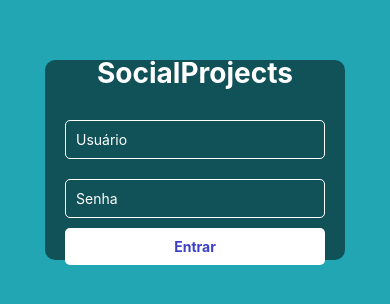
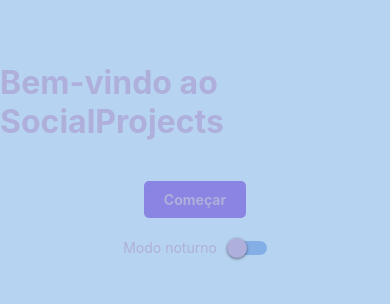
Before and after one commit to ParagonVirtuoso/SocialProjects, a React Native app: screen /Welcome in a window 390 px wide. Shown: the part 262-566 px from the top of the page. Built offline with nearby package versions, Linux system fonts and the light colour scheme.

Commit message:
feat: implementa modo noturno e animação de transição na tela de bem-vindo

```diff
--- a/App.tsx
+++ b/App.tsx
@@ -1,9 +1,12 @@
 import React from 'react';
-import {View, StyleSheet} from 'react-native';
+import {View, StyleSheet, StatusBar, SafeAreaView} from 'react-native';
 import {NavigationContainer} from '@react-navigation/native';
 import {createStackNavigator} from '@react-navigation/stack';
-import PerfilUsuario, {Usuario} from './screens/perfil/PerfilUsuario';
-import Login from './screens/login/login';
+import Login from './screens/Auth/Login/login';
+import Home from './screens/Home/Home';
+import PerfilUsuario from './screens/Profile/PerfilUsuario';
+import Welcome from './screens/Welcome';
+import {ThemeProvider} from './theme/ThemeContext';
 
 const Stack = createStackNavigator();
 
@@ -15,8 +18,16 @@ const App: React.FC = () => {
   };
 
   return (
+    <ThemeProvider>
+      <StatusBar barStyle="dark-content" />
+      <SafeAreaView style={{flex: 1}}>
         <NavigationContainer>
           <Stack.Navigator>
+            <Stack.Screen
+              name="Welcome"
+              component={Welcome}
+              options={{headerShown: false}}
+            />
             <Stack.Screen
               name="Login"
               component={Login}
@@ -28,8 +39,15 @@ const App: React.FC = () => {
               options={{headerShown: false}}
               initialParams={{usuario}}
             />
+            <Stack.Screen
+              name="Home"
+              component={Home}
+              options={{headerShown: false}}
+            />
           </Stack.Navigator>
         </NavigationContainer>
+      </SafeAreaView>
+    </ThemeProvider>
   );
 };
 
--- a/screens/login/login.tsx
+++ b/screens/Auth/Login/login.tsx
@@ -37,9 +37,9 @@ const Login: React.FC = () => {
 
     innerContainerHeight.value = withTiming(0, {duration: 500});
     setTimeout(() => {
-      navigation.navigate('PerfilUsuario', {usuario});
+      navigation.navigate('Home', {usuario});
       innerContainerHeight.value = 200;
-    }, 500);
+    }, 600);
   };
 
   React.useEffect(() => {
--- /dev/null
+++ b/screens/Welcome/index.tsx
@@ -0,0 +1,133 @@
+import React, {useState, useContext} from 'react';
+import {View, Text, TouchableOpacity, StyleSheet, Switch} from 'react-native';
+import {useNavigation} from '@react-navigation/native';
+import {ThemeContext} from '../../theme/ThemeContext';
+import Animated, {
+  useSharedValue,
+  useAnimatedStyle,
+  withTiming,
+} from 'react-native-reanimated';
+
+const WelcomeScreen = () => {
+  const navigation = useNavigation();
+  const [isDarkModeEnabled, setIsDarkModeEnabled] = useState(false);
+  const {theme, toggleTheme} = useContext(ThemeContext);
+  const backgroundColor = useSharedValue(theme.colors.background);
+  const textColor = useSharedValue(theme.colors.text);
+
+  const toggleDarkMode = () => {
+    setIsDarkModeEnabled(prevState => !prevState);
+    toggleTheme();
+  };
+
+  const handleAnimation = nextColor => {
+    backgroundColor.value = withTiming(nextColor.background, {
+      duration: 300,
+    });
+    textColor.value = withTiming(nextColor.text, {duration: 300});
+  };
+
+  const handleStart = () => {
+    handleAnimation(theme.colors);
+  };
+
+  const handleEnd = () => {
+    handleAnimation(theme.colors);
+  };
+
+  const containerStyle = useAnimatedStyle(() => {
+    return {backgroundColor: backgroundColor.value};
+  });
+
+  const textStyle = useAnimatedStyle(() => {
+    return {color: textColor.value};
+  });
+  const handleNavigate = () => {
+    navigation.navigate('Login');
+  };
+
+  return (
+    <Animated.View style={[styles.container, containerStyle]}>
+      <Animated.Text style={[styles.title, textStyle]}>
+        Bem-vindo ao SocialProjects
+      </Animated.Text>
+      <View style={styles.buttonContainer}>
+        <TouchableOpacity
+          style={[styles.button, {backgroundColor: theme.colors.primary}]}
+          onPress={handleNavigate}>
+          <Text style={[styles.buttonText, {color: theme.colors.text}]}>
+            Começar
+          </Text>
+        </TouchableOpacity>
+        <View style={styles.switchContainer}>
+          <Text style={[styles.switchLabel, {color: theme.colors.text}]}>
+            Modo noturno
+          </Text>
+          <Switch
+            trackColor={{
+              false: theme.colors.secondary,
+              true: theme.colors.primary,
+            }}
+            thumbColor={
+              isDarkModeEnabled ? theme.colors.primary : theme.colors.text
+            }
+            ios_backgroundColor={theme.colors.text}
+            onValueChange={toggleDarkMode}
+            value={isDarkModeEnabled}
+            onStartShouldSetResponder={() => true}
+            onResponderGrant={handleStart}
+            onResponderRelease={handleEnd}
+          />
+        </View>
+      </View>
+    </Animated.View>
+  );
+};
+
+const styles = StyleSheet.create({
+  container: {
+    flex: 1,
+    alignItems: 'center',
+    justifyContent: 'center',
+  },
+  title: {
+    fontSize: 32,
+    fontWeight: 'bold',
+    marginBottom: 20,
+  },
+  buttonContainer: {
+    alignItems: 'center',
+    justifyContent: 'center',
+    marginTop: 20,
+  },
+  button: {
+    paddingVertical: 10,
+    paddingHorizontal: 20,
+    borderRadius: 5,
+  },
+  buttonText: {
+    fontWeight: 'bold',
+  },
+  switchContainer: {
+    flexDirection: 'row',
+    alignItems: 'center',
+    justifyContent: 'center',
+    marginTop: 20,
+  },
+  switchLabel: {
+    marginRight: 10,
+  },
+  switchTrack: {
+    height: 20,
+    width: 40,
+    borderRadius: 10,
+    padding: 3,
+  },
+  switchThumb: {
+    height: 14,
+    width: 14,
+    borderRadius: 7,
+  },
+});
+
+export default WelcomeScreen;
--- /dev/null
+++ b/screens/styles/theme.ts
@@ -0,0 +1,27 @@
+export const lightTheme = {
+  colors: {
+    primary: '#8a84e2',
+    secondary: '#84afe6',
+    tertiary: '#79beee',
+    background: '#b7d3f2',
+    text: '#afafdc',
+  },
+  fonts: {
+    regular: 'Roboto-Regular',
+    bold: 'Roboto-Bold',
+  },
+};
+
+export const darkTheme = {
+  colors: {
+    primary: '#6d68b2',
+    secondary: '#717b8a',
+    tertiary: '#d6d7d9',
+    background: '#1f2023',
+    text: '#f3f3f3',
+  },
+  fonts: {
+    regular: 'Roboto-Regular',
+    bold: 'Roboto-Bold',
+  },
+};
--- /dev/null
+++ b/theme/ThemeContext.tsx
@@ -0,0 +1,26 @@
+import React, {createContext, useState} from 'react';
+import {darkTheme, lightTheme} from '../screens/styles/theme';
+
+type ThemeContextType = {
+  theme: any;
+  toggleTheme: () => void;
+};
+
+export const ThemeContext = createContext<ThemeContextType>({
+  theme: lightTheme,
+  toggleTheme: () => {},
+});
+
+export const ThemeProvider: React.FC = ({children}) => {
+  const [theme, setTheme] = useState(lightTheme);
+
+  const toggleTheme = () => {
+    setTheme(theme === lightTheme ? darkTheme : lightTheme);
+  };
+
+  return (
+    <ThemeContext.Provider value={{theme, toggleTheme}}>
+      {children}
+    </ThemeContext.Provider>
+  );
+};
```
Also changed, not shown: json-server.json (added, +39 -0 lines), navigation.tsx (added), screens/Profile/PerfilUsuario.tsx (renamed from screens/perfil/PerfilUsuario.tsx), 1 other file (tests, documents, lock files or other folders). Lines whose indentation alone changed are shown as unchanged.
